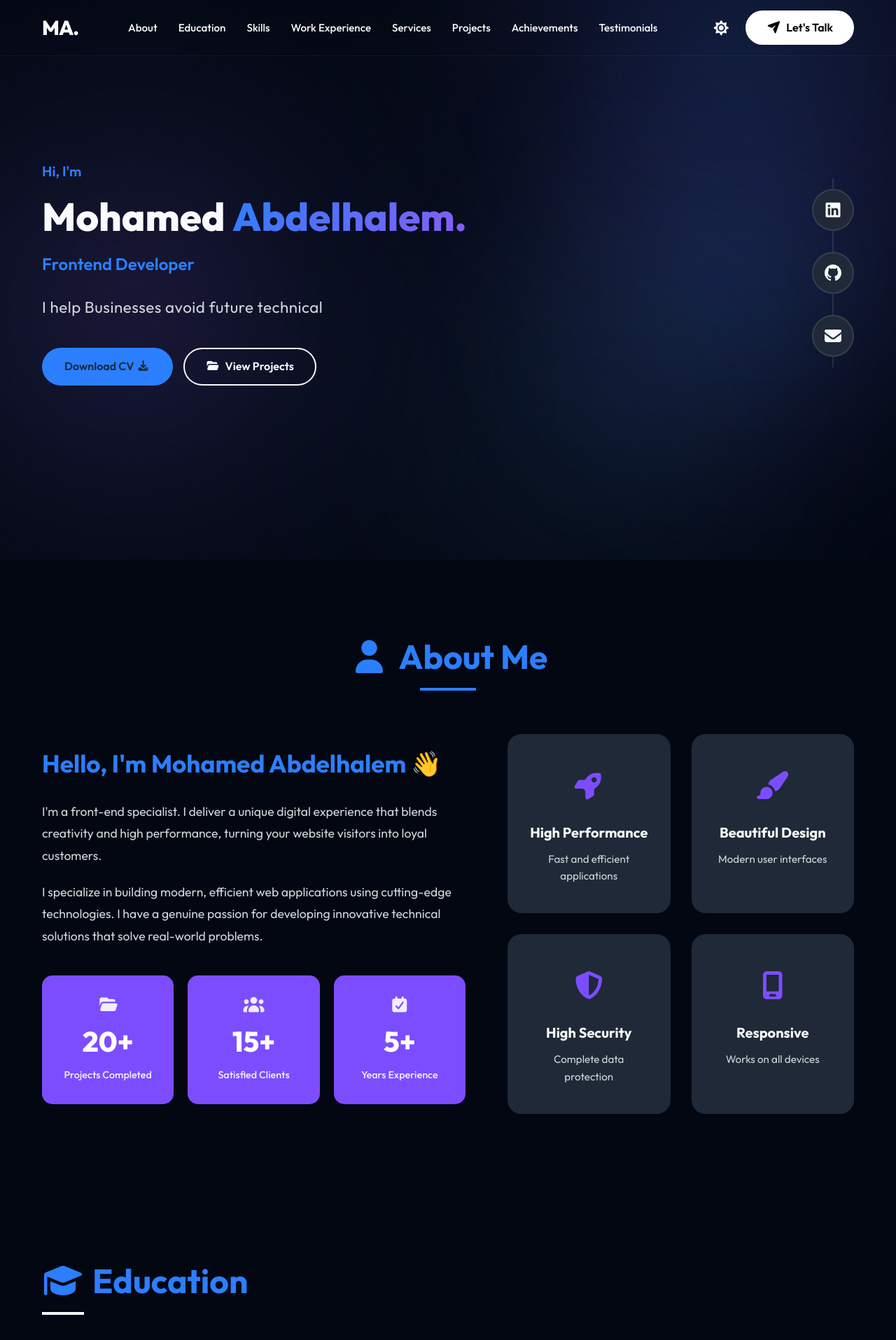
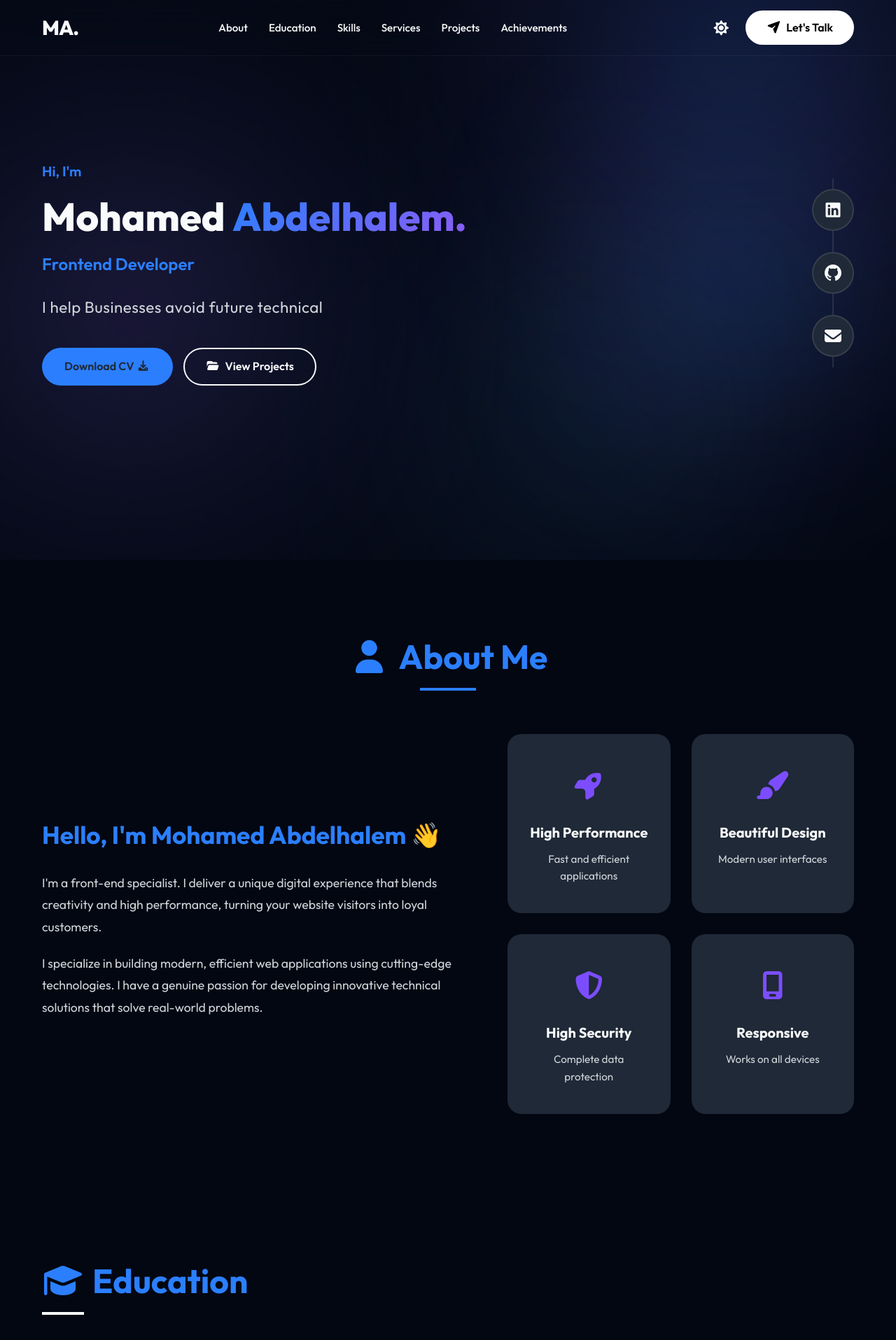
Before and after one commit to MohamedAbdalhalem/Mohamed-_Abdelhalem_portofolio, a React (Vite) app: page / in a window 1280 px wide. Shown: the top 1915 px of the page at 70% size. Built offline with nearby package versions, Linux system fonts and the light colour scheme.

Commit message:
update the content for the navbar

```diff
--- a/src/App.tsx
+++ b/src/App.tsx
@@ -46,11 +46,11 @@ function App() {
       <About />
       <Education />
       <Skills />
-      <WorkExperience />
+      {/* <WorkExperience /> */}
       <Services />
       <Projects />
       <Achievements />
-      <Testimonials />
+      {/* <Testimonials /> */}
       <Contact />
       <Footer />
     </>
--- a/src/components/About.tsx
+++ b/src/components/About.tsx
@@ -24,7 +24,7 @@ const About = () => {
               that solve real-world problems.
             </p>
 
-            <div className="stats-grid">
+            {/* <div className="stats-grid">
               <div className="stat-card">
                 <i className="fa-solid fa-folder-open" style={{ fontSize: '1.5rem', marginBottom: '8px', opacity: 0.9 }}></i>
                 <div className="stat-num">20+</div>
@@ -40,7 +40,7 @@ const About = () => {
                 <div className="stat-num">5+</div>
                 <div className="stat-label">Years Experience</div>
               </div>
-            </div>
+            </div> */}
           </div>
 
           <div className="features-grid">
--- a/src/components/Header.tsx
+++ b/src/components/Header.tsx
@@ -4,11 +4,11 @@ const navLinks = [
   { href: '#about', label: 'About' },
   { href: '#education', label: 'Education' },
   { href: '#skills', label: 'Skills' },
-  { href: '#work-experience', label: 'Work Experience' },
+  // { href: '#work-experience', label: 'Work Experience' },
   { href: '#services', label: 'Services' },
   { href: '#projects', label: 'Projects' },
   { href: '#achievements', label: 'Achievements' },
-  { href: '#testimonials', label: 'Testimonials' },
+  // { href: '#testimonials', label: 'Testimonials' },
 ]
 
 const Header = () => {
```
